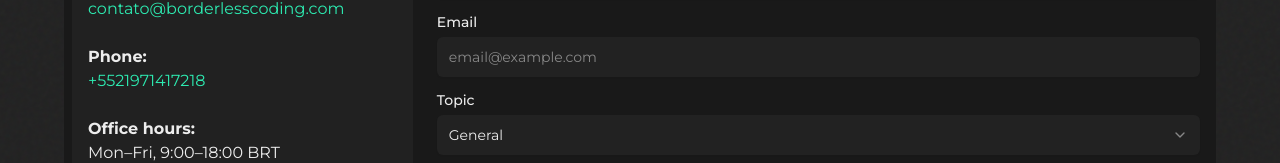
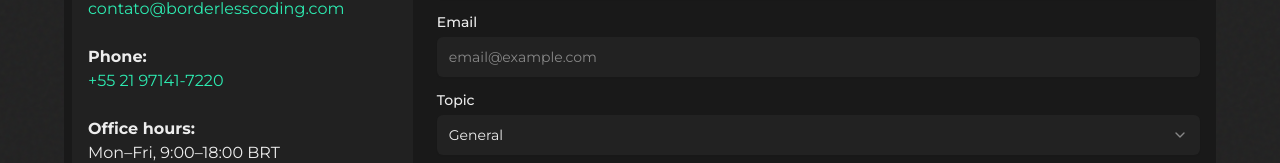
Before and after one commit to ProgramadoresSemPatria/borderless-institutional-website, a Next.js app: page /en/contact in a window 1280 px wide. Shown: the part 343-506 px from the top of the page. Built offline with nearby package versions, Linux system fonts and the light colour scheme.

Commit message:
refactor: contact number

```diff
--- a/app/[locale]/(subpages)/contact/page.tsx
+++ b/app/[locale]/(subpages)/contact/page.tsx
@@ -89,10 +89,10 @@ export default function Page() {
             <p>
               <span className="block font-bold">{t("aside.phoneLabel")}</span>
               <a
-                href="tel:+5521971417218"
+                href="tel:+5521971417220"
                 className="text-secondary hover:underline break-normal"
               >
-                +5521971417218
+                +55 21 97141-7220
               </a>
             </p>
             <p>
```
